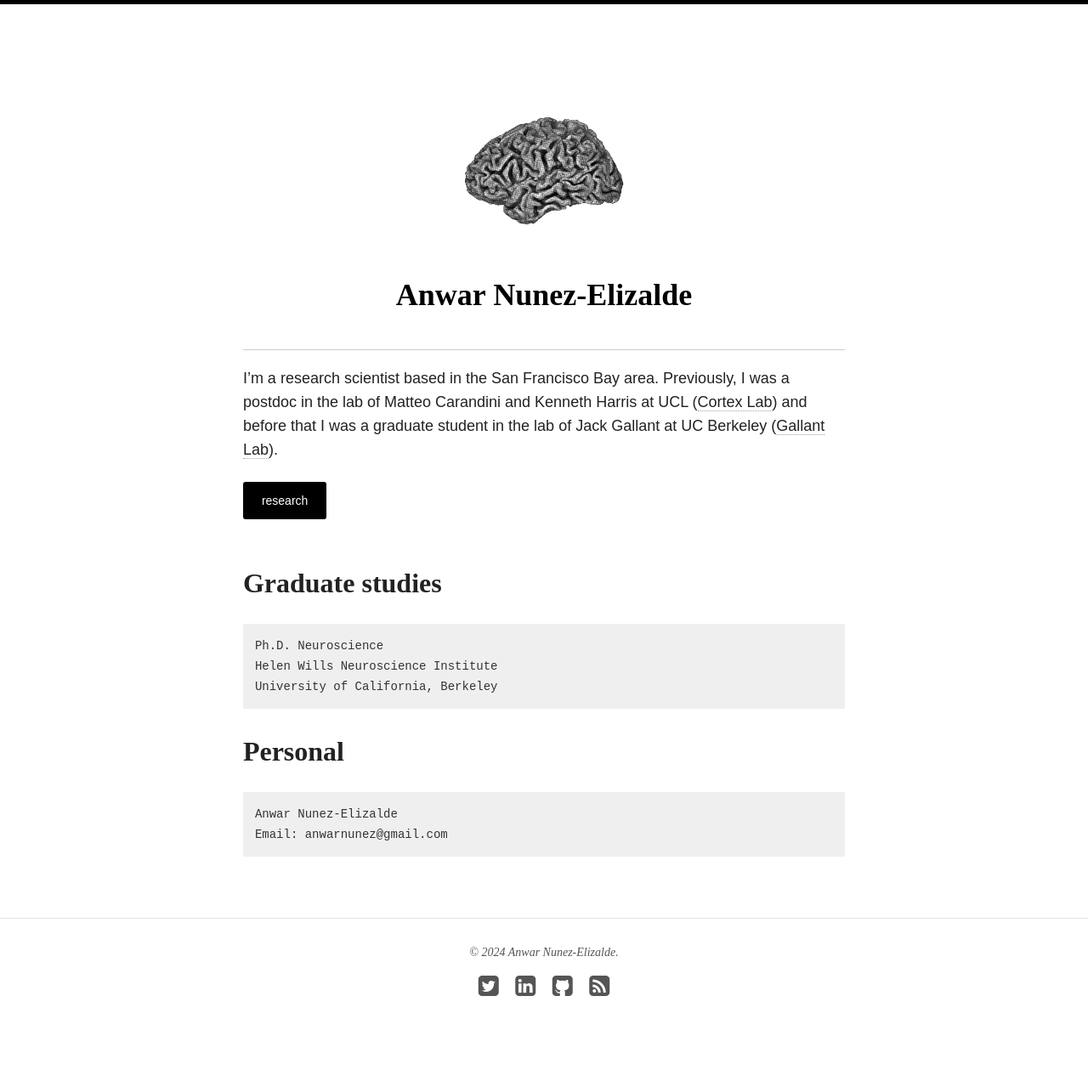
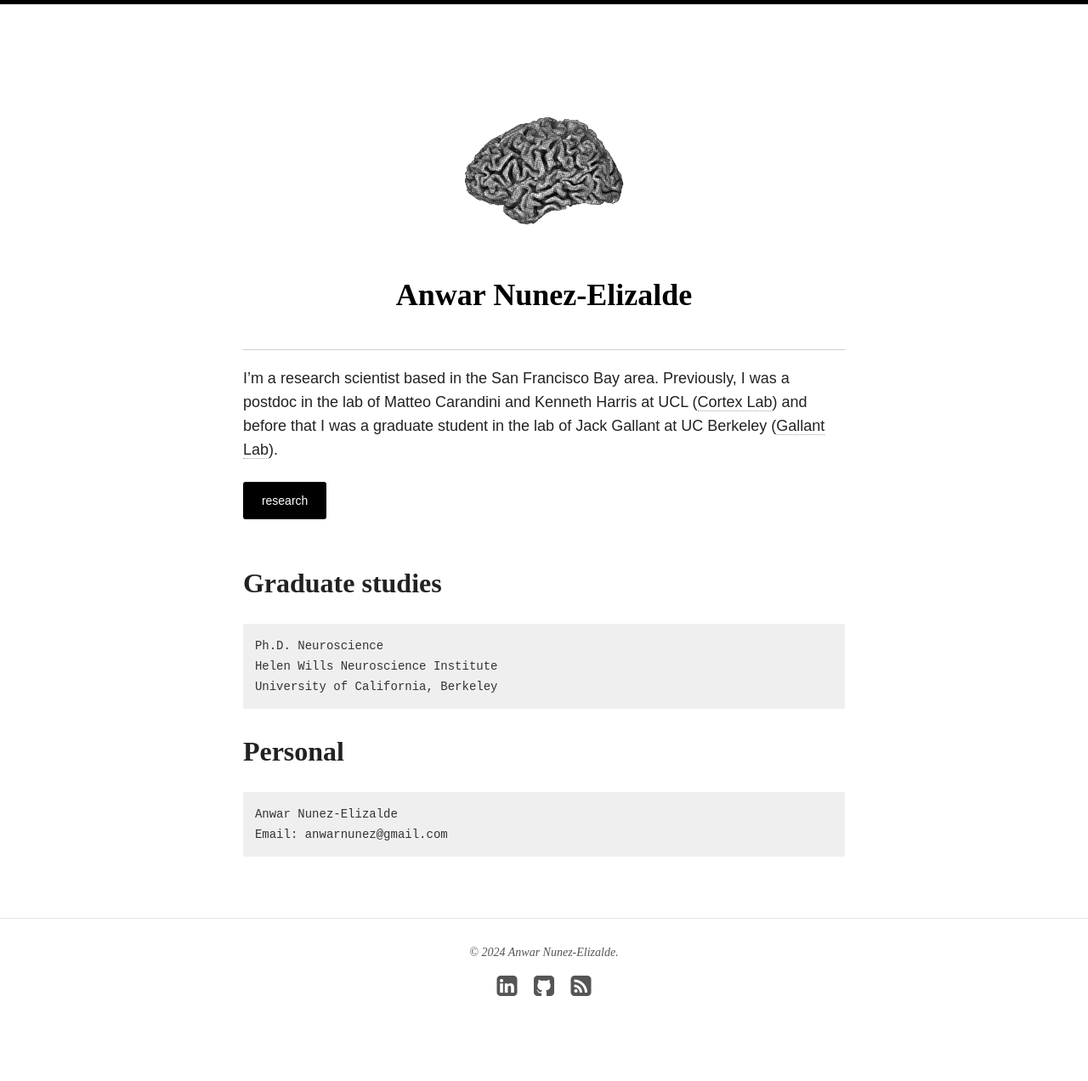
Before and after one commit to anwarnunez/anwarnunez.github.io, a Jekyll site: the page built from index.md, in a window 1280 px wide. Shown: the whole page at 85% size. Built offline with Jekyll 4.4.1, drawn with Linux system fonts in a browser that asks for light colours; nearby versions of some CDN libraries.

Commit message:
MNT links

```diff
--- a/_config.yml
+++ b/_config.yml
@@ -9,8 +9,8 @@ url: http://anwarnunez.github.io
 
 # Jekyll configuration
 
-permalink:   /:categories/:title/
-markdown:    kramdown
+permalink: /:categories/:title/
+markdown: kramdown
 highlighter: rouge
 sass:
   sass_dir: _sass
@@ -29,8 +29,30 @@ kramdown:
 mathjax: true
 
 include: [".htaccess"]
-exclude: ["lib", "config.rb", "Capfile", "config", "log", "Rakefile", "Rakefile.rb", "tmp", "less", "*.sublime-project", "*.sublime-workspace", "test", "spec", "Gruntfile.js", "package.json", "node_modules", "Gemfile", "Gemfile.lock", "LICENSE", "README.md", "vendor"]
-
+exclude:
+  [
+    "lib",
+    "config.rb",
+    "Capfile",
+    "config",
+    "log",
+    "Rakefile",
+    "Rakefile.rb",
+    "tmp",
+    "less",
+    "*.sublime-project",
+    "*.sublime-workspace",
+    "test",
+    "spec",
+    "Gruntfile.js",
+    "package.json",
+    "node_modules",
+    "Gemfile",
+    "Gemfile.lock",
+    "LICENSE",
+    "README.md",
+    "vendor",
+  ]
 
 # Octopress
 
@@ -45,14 +67,13 @@ page_layout: page
 # Format titles with titlecase?
 titlecase: true
 
-
 # Site owner
 owner:
   name: Anwar Nunez-Elizalde
   avatar: #bio-photo.jpg
   email: anwarnunez@gmail.com
   disqus-shortname:
-  twitter: anwarnunez
+  twitter: #anwarnunez
   facebook: #username
   github: anwarnunez
   stackexchange: #http://stackoverflow.com/users/123456/username
```
